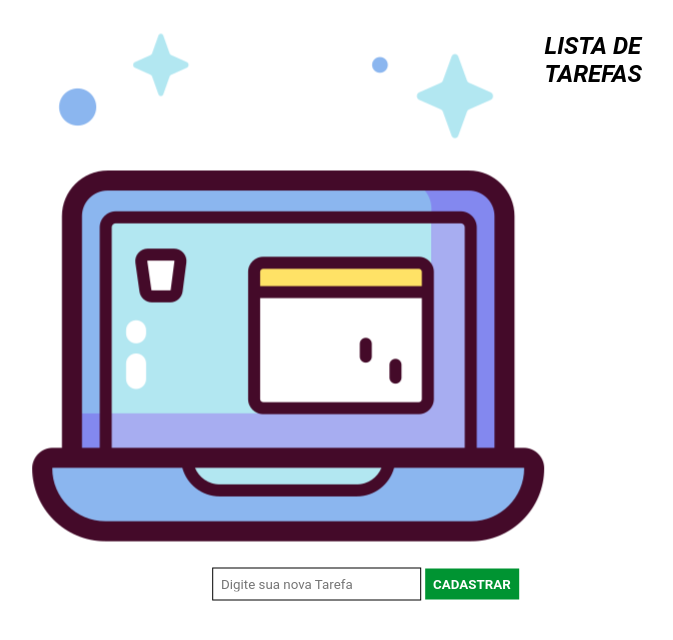
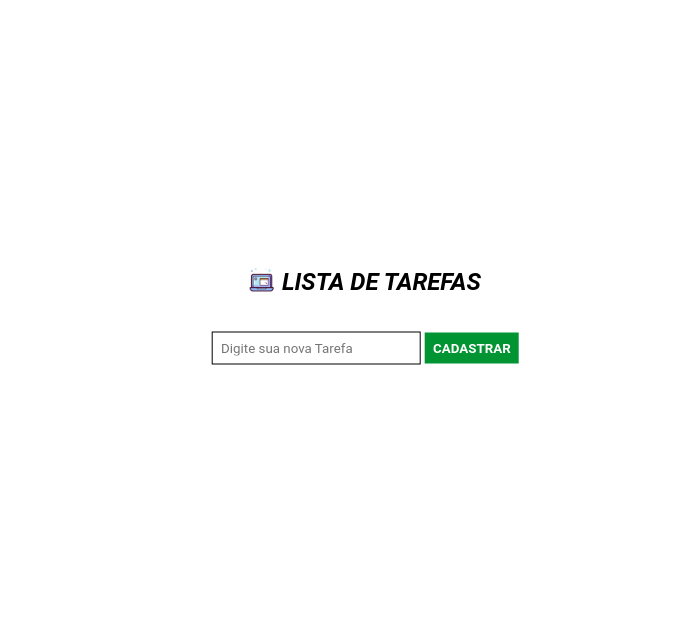
Before and after one commit to odaniloborges/curso_ebac_frontend, a plain HTML site: page index.html in a window 1280 px wide. Shown: the whole page, without its empty margins (249-922 px from the left). Drawn offline with nearby package versions, Linux system fonts and the light colour scheme.

Commit message:
Update main.css
Add style to icon

```diff
--- a/main.css
+++ b/main.css
@@ -19,6 +19,12 @@ header {
   justify-content: center;
   text-transform: uppercase;
   font-style: italic;
+}
+
+header img {
+  width: 24px;
+  margin-bottom: 16px;
+  margin-right: 8px;
 }
 
 form {
```
